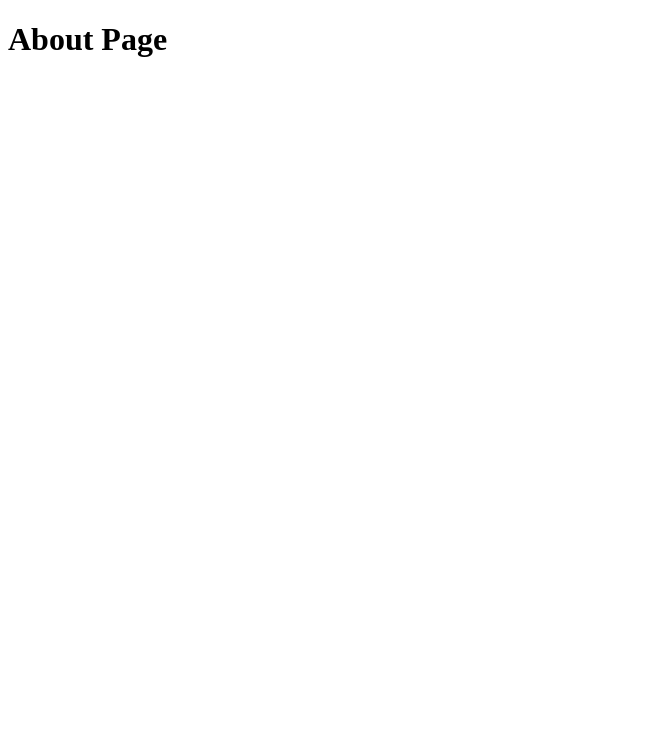
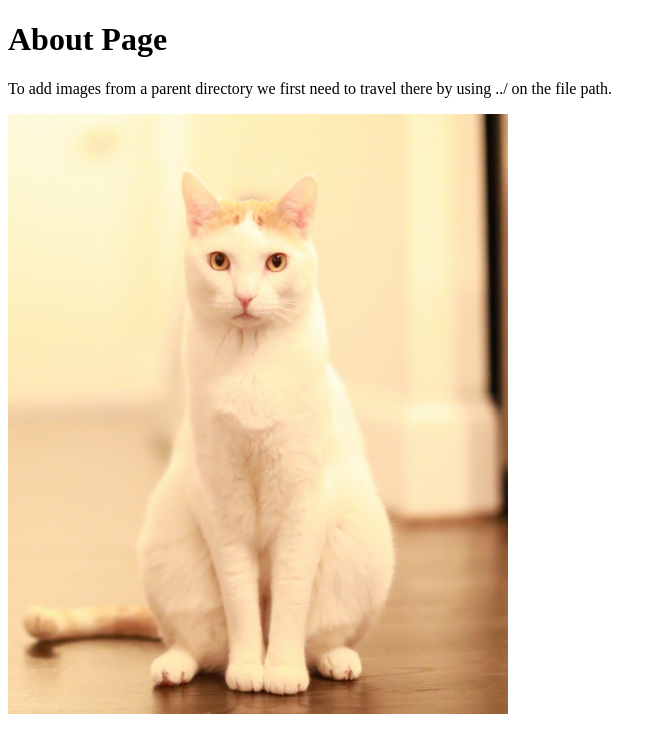
Before and after one commit to ryuneko932000/odin-links-and-images, a plain HTML site: page pages/about.html in a window 1280 px wide. Shown: the whole page, without its empty margins (0-666 px from the left). Drawn offline with Linux system fonts and the light colour scheme.

Commit message:
Added img and ../ filepath to the about.html file

```diff
--- a/pages/about.html
+++ b/pages/about.html
@@ -7,5 +7,10 @@
 
   <body>
     <h1>About Page</h1>
+
+    <p> To add images from a parent directory we first need to travel there by using ../
+      on the file path. </p>
+
+    <img src="../images/cat.jpg" height="600" width="500">
   </body>
 </html>
```
